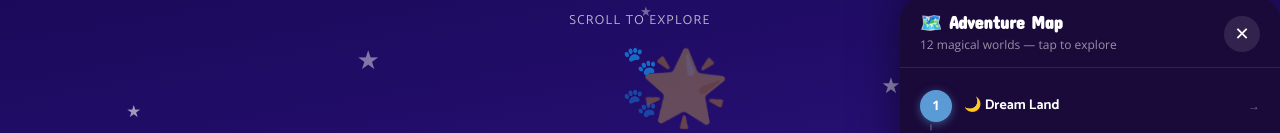
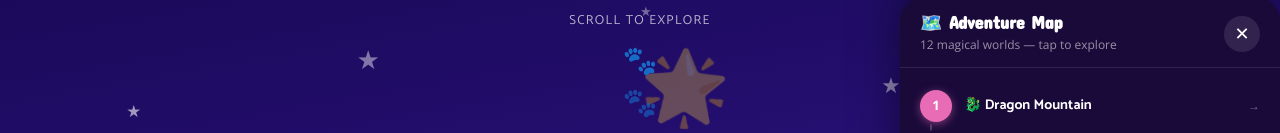
Before and after one commit to zpphillips-star/familyfables, a Next.js app: page / in a window 1280 px wide. Shown: the part 803-936 px from the top of the page. Built offline with nearby package versions, Linux system fonts and the light colour scheme.

Commit message:
Fix map order (dragon #1, brian #3, dream #5), map taps go to book page

```diff
--- a/components/GlobalMapDrawer.tsx
+++ b/components/GlobalMapDrawer.tsx
@@ -1,7 +1,7 @@
 "use client";
 
 import { useState } from "react";
-import { useRouter, usePathname } from "next/navigation";
+import { useRouter } from "next/navigation";
 import { books } from "@/lib/books";
 
 // Build the 12 map stops from books data, sorted by landIndex
@@ -18,37 +18,27 @@ const MAP_STOPS = [...books]
 
 // Section IDs on the homepage (must match the `id` prop on each AdventureLand)
 const LAND_IDS: Record<number, string> = {
-  1: "dream-ideas",
-  2: "amber-dragon-keeper",
-  3: "poo-poo-face",
+  1: "amber-dragon-keeper",
+  2: "poo-poo-face",
+  3: "brian-the-ghost",
   4: "finding-hampton",
-  5: "gilroys-gobble",
-  6: "lumpiest-pumpkin",
-  7: "ollie-come-home",
-  8: "shut-in-button",
-  9: "what-a-doodle-do",
-  10: "one-tom-turkey",
-  11: "frog-a-dog",
-  12: "brian-the-ghost",
+  5: "dream-ideas",
+  6: "gilroys-gobble",
+  7: "lumpiest-pumpkin",
+  8: "ollie-come-home",
+  9: "shut-in-button",
+  10: "what-a-doodle-do",
+  11: "one-tom-turkey",
+  12: "frog-a-dog",
 };
 
 export default function GlobalMapDrawer() {
   const [open, setOpen] = useState(false);
   const router = useRouter();
-  const pathname = usePathname();
-  const isHome = pathname === "/";
 
-  const goToLand = (landIndex: number) => {
-    const sectionId = LAND_IDS[landIndex];
+  const goToLand = (slug: string) => {
     setOpen(false);
-    if (isHome) {
-      // Already on home — smooth scroll
-      const el = document.getElementById(sectionId);
-      if (el) el.scrollIntoView({ behavior: "smooth", block: "start" });
-    } else {
-      // Navigate home and jump to anchor
-      router.push(`/#${sectionId}`);
-    }
+    router.push(`/books/${slug}`);
   };
 
   return (
@@ -169,7 +159,7 @@ export default function GlobalMapDrawer() {
           {MAP_STOPS.map((stop, i) => (
             <button
               key={stop.index}
-              onClick={() => goToLand(stop.index)}
+              onClick={() => goToLand(stop.slug)}
               style={{
                 display: "flex",
                 alignItems: "center",
--- a/lib/books.ts
+++ b/lib/books.ts
@@ -57,7 +57,7 @@ export const books: Book[] = [
     moods: ['silly'],
     themes: ["😂 Potty Training", "👨‍👧 Parent-Child Bond", "🤣 Laugh-Out-Loud"],
     gradient: "linear-gradient(150deg, #fff3e0 0%, #ffe08a 30%, #ffb3c6 70%, #ff8fab 100%)",
-        landIndex: 3,
+        landIndex: 2,
     hasReadAloud: true,
   },
   {
@@ -79,7 +79,7 @@ export const books: Book[] = [
     moods: ['bedtime', 'read-aloud'],
     themes: ["🌙 Bedtime", "🎵 Singalong", "💡 Imagination"],
     gradient: "linear-gradient(160deg, #0a0422 0%, #1a1060 35%, #2d1b80 65%, #4a2da0 100%)",
-        landIndex: 1,
+        landIndex: 5,
     hasReadAloud: true,
     amazonUrl: "https://www.amazon.com/dp/1951173147",
   },
@@ -102,7 +102,7 @@ export const books: Book[] = [
     moods: ['feel-good'],
     themes: ["🐉 Adventure", "✨ Magic", "💪 Courage"],
     gradient: "linear-gradient(155deg, #2d0a3a 0%, #5a1060 30%, #8b1a6b 60%, #c0394a 100%)",
-        landIndex: 2,
+        landIndex: 1,
     hasReadAloud: true,
     amazonUrl: "https://www.amazon.com/dp/1951173007",
   },
@@ -125,7 +125,7 @@ export const books: Book[] = [
     moods: ['feel-good'],
     themes: ["🦃 Confidence", "🎶 Be Yourself", "❤️ Feel-Good"],
     gradient: "linear-gradient(150deg, #fff8e1 0%, #ffcc80 30%, #ffa726 65%, #e65100 100%)",
-        landIndex: 5,
+        landIndex: 6,
     hasReadAloud: true,
   },
   {
@@ -169,7 +169,7 @@ export const books: Book[] = [
     moods: ['feel-good', 'spooky'],
     themes: ["🎃 Halloween", "🌟 Be Yourself", "🍂 Seasonal"],
     gradient: "linear-gradient(155deg, #3e1a00 0%, #6a2a0a 25%, #bf5600 55%, #ff8c00 80%, #ff6b35 100%)",
-        landIndex: 6,
+        landIndex: 7,
     hasReadAloud: false,
   },
   {
@@ -191,7 +191,7 @@ export const books: Book[] = [
     moods: ['read-aloud'],
     themes: ["🦃 Thanksgiving", "🎵 Singalong", "🍁 Holiday"],
     gradient: "linear-gradient(150deg, #fff3e8 0%, #ffccaa 30%, #e08040 60%, #c0560a 100%)",
-        landIndex: 10,
+        landIndex: 11,
     hasReadAloud: true,
   },
   {
@@ -213,7 +213,7 @@ export const books: Book[] = [
     moods: ['feel-good', 'bedtime'],
     themes: ["🐱 Adventure", "🏡 Home & Family", "💚 Heartwarming"],
     gradient: "linear-gradient(155deg, #1a2a1a 0%, #2d4a20 30%, #4a7c3f 60%, #6db85c 100%)",
-        landIndex: 7,
+        landIndex: 8,
     hasReadAloud: true,
   },
   {
@@ -235,7 +235,7 @@ export const books: Book[] = [
     moods: ['silly', 'read-aloud'],
     themes: ["🐓 Read Aloud", "😂 Silly", "🌅 Morning Routine"],
     gradient: "linear-gradient(155deg, #fff9e6 0%, #ffe57f 30%, #ffca28 60%, #ff8f00 100%)",
-        landIndex: 9,
+        landIndex: 10,
     hasReadAloud: true,
   },
   {
@@ -257,7 +257,7 @@ export const books: Book[] = [
     moods: ['feel-good'],
     themes: ["💙 Comfort Zone", "🏠 Cozy", "😌 Relatable"],
     gradient: "linear-gradient(150deg, #e3f0ff 0%, #b3d4f5 30%, #7bb8f0 60%, #4a9de0 100%)",
-        landIndex: 8,
+        landIndex: 9,
     hasReadAloud: true,
   },
   {
@@ -279,7 +279,7 @@ export const books: Book[] = [
     moods: ['silly', 'spooky'],
     themes: ["🐸 Halloween", "😂 Silly", "🐶 Be Yourself"],
     gradient: "linear-gradient(155deg, #1a1a3a 0%, #2a3a20 30%, #3a6a2a 60%, #4a9b35 100%)",
-        landIndex: 11,
+        landIndex: 12,
     hasReadAloud: true,
   },
   {
@@ -300,7 +300,7 @@ export const books: Book[] = [
     moods: ['feel-good', 'spooky'],
     themes: ["👻 Halloween", "💜 Kindness", "🤝 Friendship"],
     gradient: "linear-gradient(155deg, #1a0a2a 0%, #2d1260 35%, #4a1a80 65%, #7b5ea7 100%)",
-        landIndex: 12,
+        landIndex: 3,
     hasReadAloud: true,
   },
 ];
```
